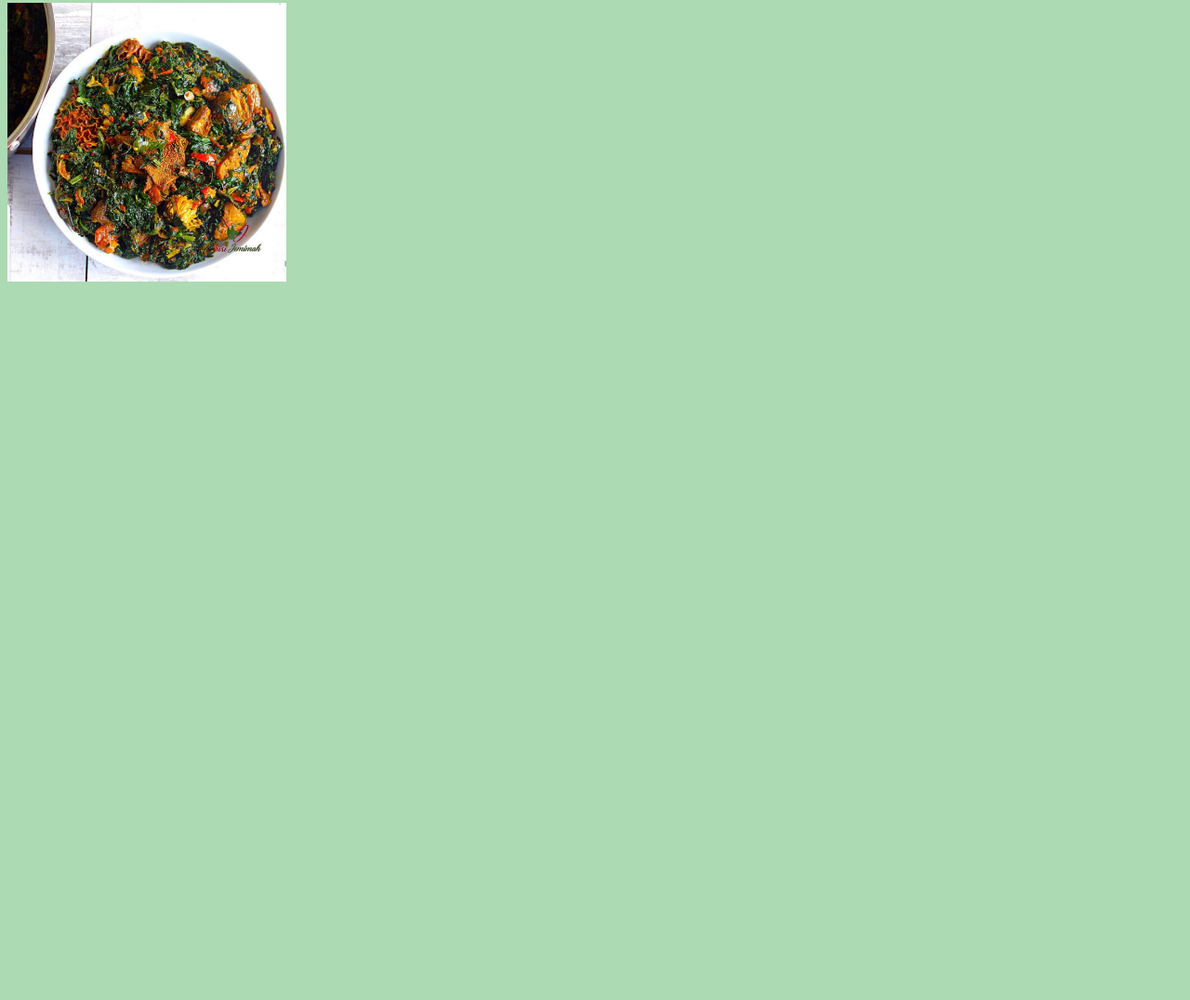
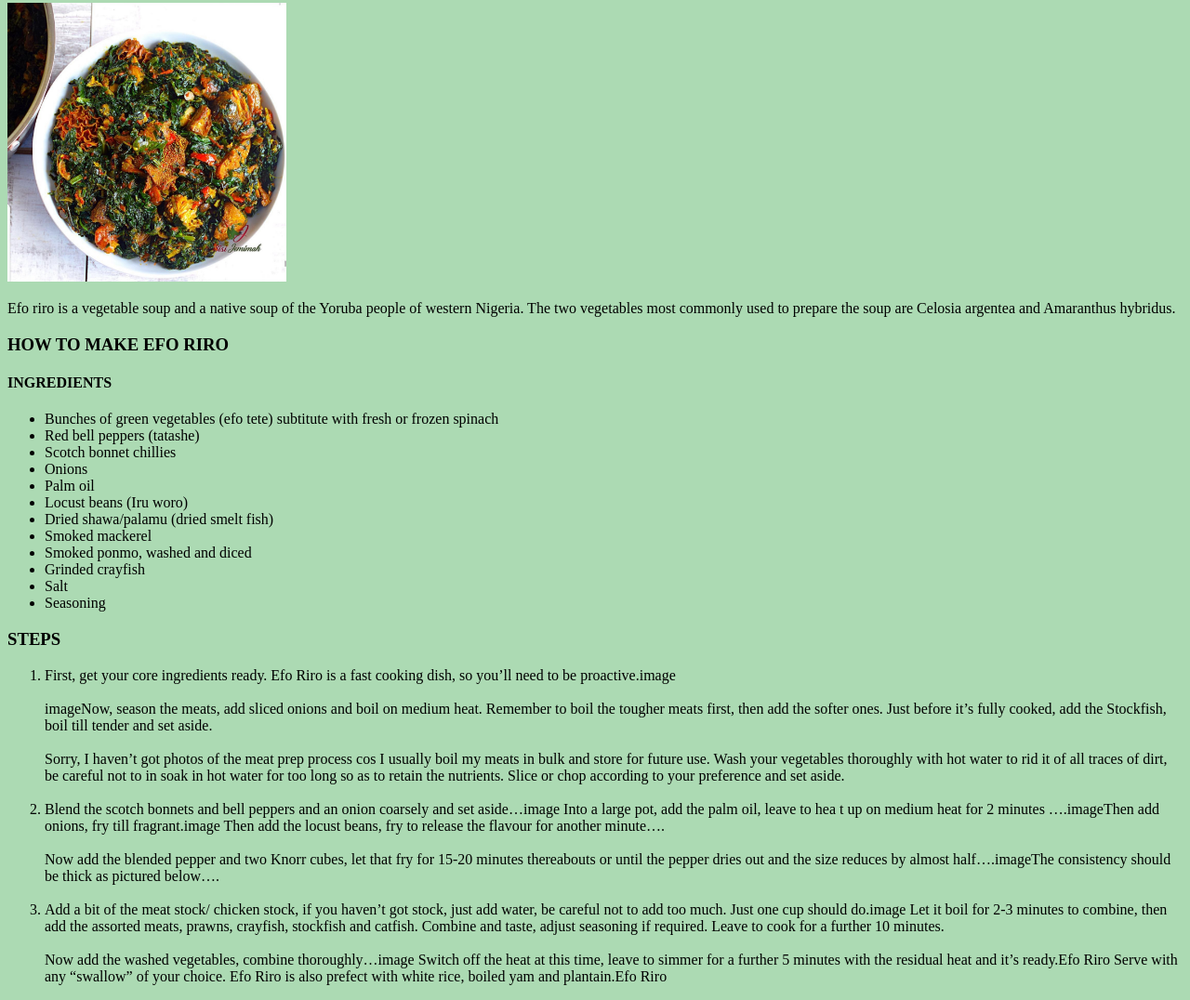
Before and after one commit to BrightOmolayo/htmlproject, a plain HTML site: page recipes/eforirosoup.html in a window 1280 px wide. Shown: the part 77-1153 px from the top of the page at 93% size. Before the commit the page ends 800 px from the top, so only its background shows below. Drawn offline with Linux system fonts and the light colour scheme.

Commit message:
added text

```diff
--- a/recipes/eforirosoup.html
+++ b/recipes/eforirosoup.html
@@ -12,5 +12,78 @@
         EFORIRO SOUP
     </h1>
     <img src="../recipes/images/eforiro.jpg" alt="EFORIRO SOUP" height="300px" width="300px">
+    <div class="intro">
+        <p>Efo riro is a vegetable soup and a native soup
+          of the Yoruba people of western Nigeria.
+         The two vegetables most commonly used to prepare
+         the soup are Celosia argentea and Amaranthus hybridus.</p>
+      </div>
+          <div class="method">
+            <h3>HOW TO MAKE EFO RIRO</h3>
+            <h4>INGREDIENTS</h4>
+               <ul>
+                <li>Bunches of green vegetables (efo tete) subtitute with fresh or frozen spinach</li>
+                <li>Red bell peppers (tatashe)</li>
+                <li>Scotch bonnet chillies</li>
+                <li>Onions</li>
+                <li>Palm oil</li>
+                <li>Locust beans (Iru woro)</li>
+                <li>Dried shawa/palamu (dried smelt fish)</li>
+                <li>Smoked mackerel</li>
+                <li>Smoked ponmo, washed and diced</li>
+                <li>Grinded crayfish</li>
+                <li>Salt</li>
+                <li>Seasoning</li>
+               </ul>
+
+            <h3>
+               STEPS
+            </h3>
+          <ol>
+              <li>First, get your core  ingredients ready. Efo Riro is a fast cooking dish,
+                 so you’ll need to be proactive.image <br><br>
+
+                imageNow, season the meats, add sliced onions and boil on medium heat.
+                Remember to boil the tougher meats first, then add the softer ones.
+                 Just before it’s fully cooked, add the Stockfish, boil till tender and set aside. <br><br>
+
+                Sorry, I haven’t got photos of the meat prep process
+                 cos I usually boil my meats in bulk and store for future use.
+
+                Wash your vegetables thoroughly with hot water
+                to rid it of all traces of dirt, be careful not to
+                 in soak in hot water for too long so as to retain
+                 the nutrients. Slice or chop according to your preference and
+                 set aside. <br><br>
+              </li>
+
+              <li>Blend the scotch bonnets and bell peppers and
+                an onion coarsely and set aside…image
+                Into a large pot, add the palm oil, leave to hea
+                t up on medium heat for 2 minutes ….imageThen add onions, fry till fragrant.image
+                Then add the locust beans, fry to release the
+                flavour for another minute…. <br><br>
+                Now add the blended pepper and two Knorr cubes,
+                 let that fry for 15-20 minutes thereabouts or
+                 until the pepper dries out and
+                the size reduces by almost half….imageThe
+                consistency should be thick as pictured below…. <br><br>
+              </li>
+
+              <li>Add a bit of the meat stock/ chicken stock,
+                if you haven’t got stock, just add water,
+                be careful not to add too much. Just one cup should do.image
+                Let it boil for 2-3 minutes to combine,
+                then add the assorted meats, prawns, crayfish, stockfish and catfish.
+                Combine and taste, adjust seasoning if required.
+                Leave to cook for a further 10 minutes. <br><br>
+                Now add the washed vegetables, combine thoroughly…image
+                Switch off the heat at this time,
+                leave to simmer for a further 5 minutes with the residual
+                heat and it’s ready.Efo Riro Serve with any “swallow” of your choice.
+                Efo Riro is also prefect with white rice, boiled yam and plantain.Efo Riro <br>
+               </li>
+           </ol>
+          </div>
 </body>
 </html>
```
